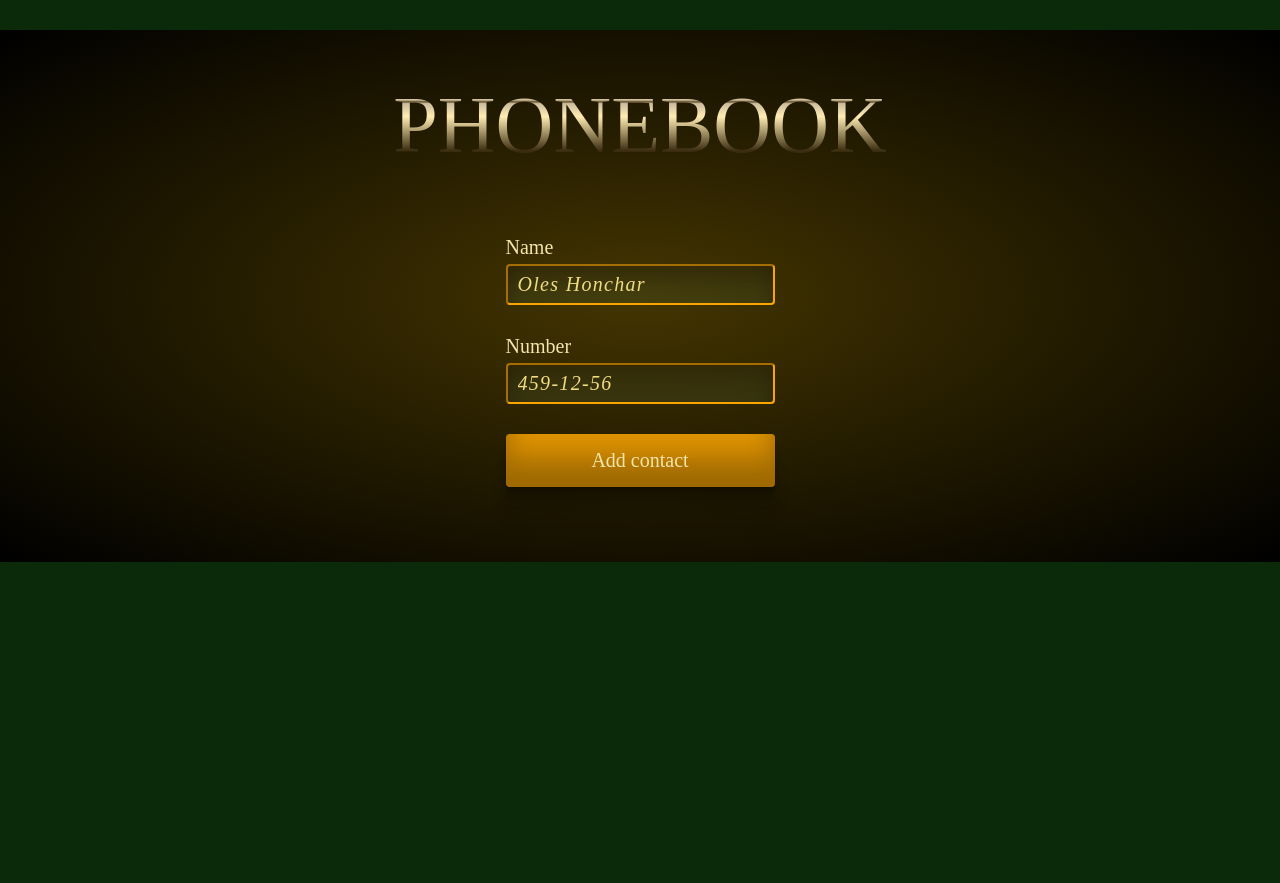
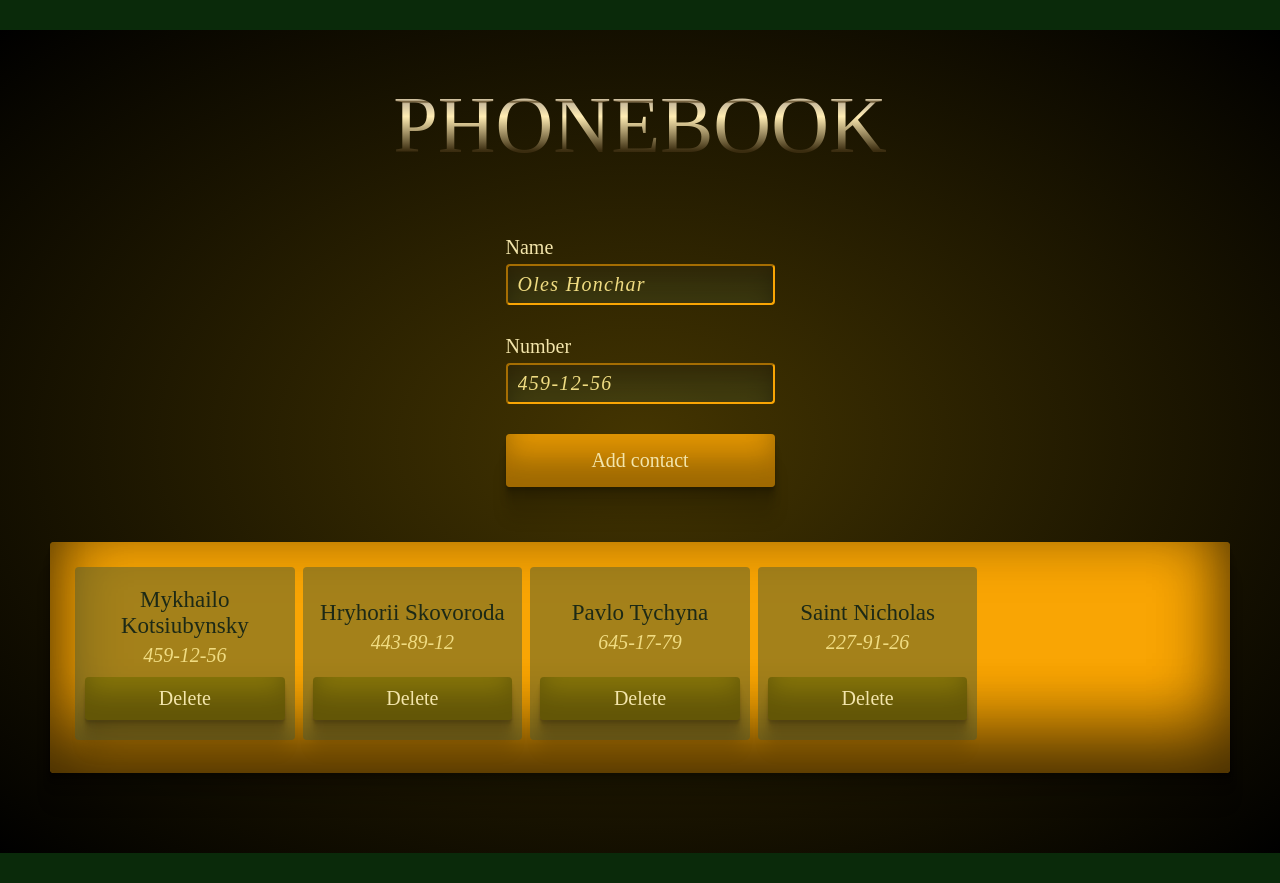
Before and after one commit to OIgaB/goit-react-hw-06-phonebook, a React (Create React App) app: page / in a window 1280 px wide. Before the commit the page ends 800 px from the top, so only its background shows below. Built offline with nearby package versions, Linux system fonts and the light colour scheme.

Commit message:
ContactList is outlined and delete func is added

```diff
--- a/src/components/App.jsx
+++ b/src/components/App.jsx
@@ -61,10 +61,6 @@ export const App = () => {
   //   );
   // }
 
-  // Функція видалення 1го контакта по id (filter створює новий масив без об'єкта з заданим id)
-  // const deleteContact = (contactID) => {
-  //   setContacts(prevState => prevState.filter(contact => contact.id !== contactID));
-  // };
 
   return (
     <Container>
@@ -75,6 +71,7 @@ export const App = () => {
       <Filter filter={filter} onChange={handleFilter} /> */}
 
       {/* {getVisibleContacts().length !==0 && <ContactList contacts={getVisibleContacts()} onDeleteContact={deleteContact} />}  якщо фільтр пустий, то передасться [] контактів зі state, якщо повний, то [] зі співпадіннями  */}
+      <ContactList />
       {/* {getVisibleContacts().length ===0 && <AlertMessage>There is no contact matching your request.</AlertMessage>} */}
 
     </Container>
--- a/src/components/ContactList/ContactList.jsx
+++ b/src/components/ContactList/ContactList.jsx
@@ -1,24 +1,35 @@
 // Рендер списку контактів <ul> та його 1го елемента <li>
 
 // import PropTypes from 'prop-types';
-// import { ListContainer, Contact, Name, Number, Wrapper, Button } from "./styled";
+import { useSelector } from "react-redux";
+import { deleteContact } from "../../redux/contactsSlice";
+import { useDispatch } from "react-redux";
+import { ListContainer, Contact, Name, Number, Wrapper, Button } from "./styled";
 
 
-// export const ContactList = ({ contacts, onDeleteContact }) => {    // contacts - масив об'єктів
-//     return (
-//         <ListContainer>                                    {/* <ul> */}
-//             {contacts.map(({ id, name, number }) => (
-//                 <Contact key={id}>                         {/* <li> */}
-//                     <Wrapper>
-//                     <Name>{name}</Name>
-//                     <Number>{number}</Number>
-//                     </Wrapper>
-//                     <Button type='button' onClick={() => onDeleteContact(id)}>Delete</Button>
-//                 </Contact>
-//             ))}
-//         </ListContainer>
-//     );
-// }
+export const ContactList = () => {    // contacts - масив об'єктів
+    const contacts = useSelector(state => state.contacts); // отримуємо масив об'єктів зі стору
+    const dispatch = useDispatch();
+
+    // Функція видалення 1го контакта по id
+    const onDeleteContact = (contactID) => {
+         dispatch(deleteContact(contactID));
+    };
+
+    return (
+        <ListContainer>                                    {/* <ul> */}
+            {contacts.map(({ id, name, number }) => (
+                <Contact key={id}>                         {/* <li> */}
+                    <Wrapper>
+                        <Name>{name}</Name>
+                        <Number>{number}</Number>
+                    </Wrapper>
+                    <Button type='button' onClick={() => onDeleteContact(id)}>Delete</Button>
+                </Contact>
+            ))}
+        </ListContainer>
+    );
+}
 
 // ContactList.propTypes = {
 //     contacts: PropTypes.arrayOf(PropTypes.shape ({
--- a/src/redux/contactsSlice.js
+++ b/src/redux/contactsSlice.js
@@ -25,10 +25,10 @@ const contactsSlice = createSlice({
                 };
             },
         },
-        // deleteContact(state, action){
-        //     const index = state.findIndex(contact => contact.id === action.payload);
-        //     state.splice(index, 1);
-        // }
+        deleteContact(state, action){
+            const index = state.findIndex(contact => contact.id === action.payload);
+            state.splice(index, 1); // 1й аргумент - індекс першого елемента для видалення; 2й - к-ть елементів, що видаляються
+        }
     }
 });
 
```
